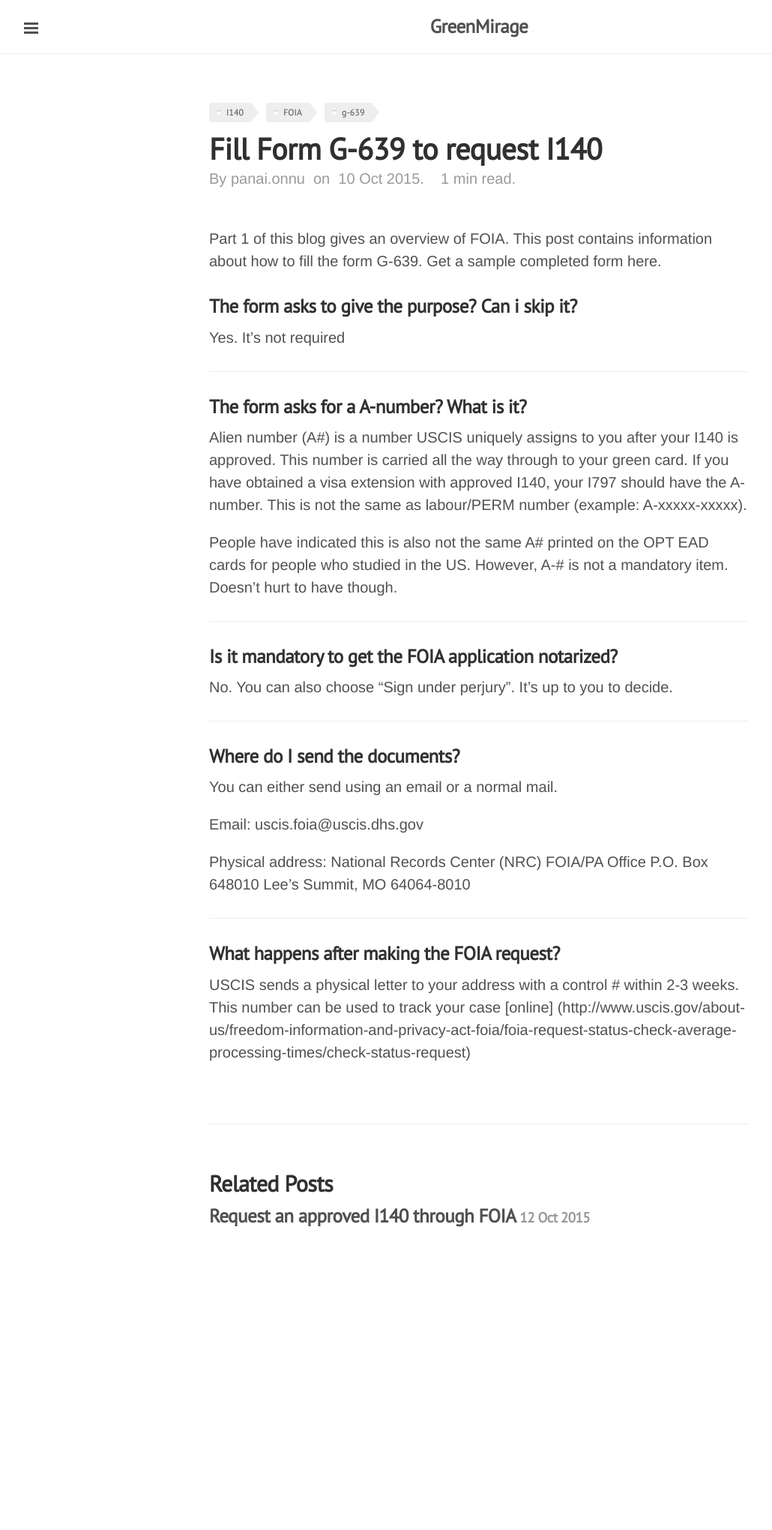
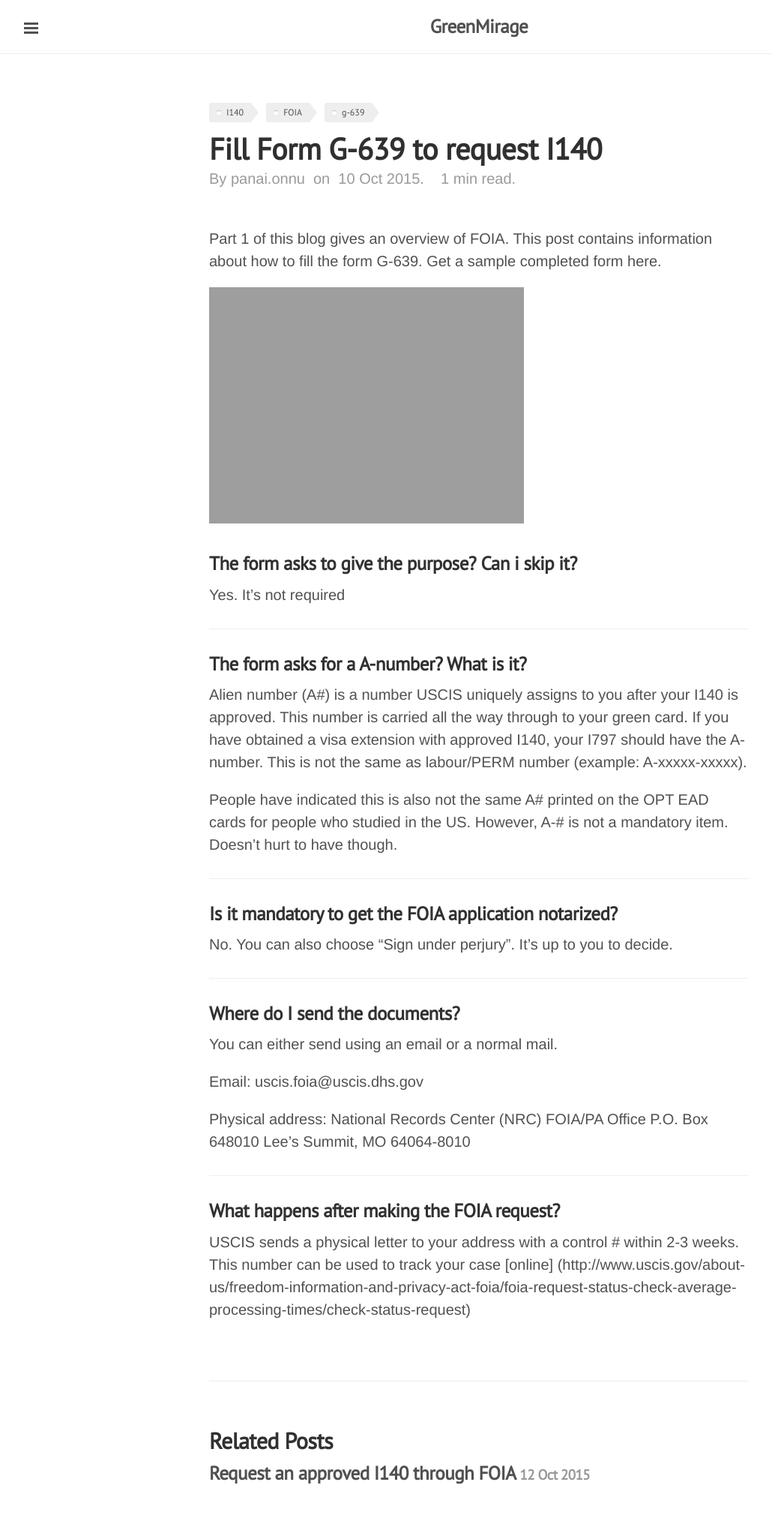
Before and after one commit to gitforwork2/gitforwork.github.io, a Jekyll site: the page built from _posts/2015-10-10-i140-foia-form-g-639-instruction.md, in a window 1280 px wide. Shown: the whole page at 75% size, without its empty margins (1-1031 px from the left). Built offline with Jekyll 4.4.1, drawn with Linux system fonts in a browser that asks for light colours; Markdown is read by kramdown in place of the engine named in the settings; before the commit the page ends 1697 px from its top, so only the background shows below that.

Commit message:
Experimenting a pdf

```diff
--- a/_posts/2015-10-10-i140-foia-form-g-639-instruction.md
+++ b/_posts/2015-10-10-i140-foia-form-g-639-instruction.md
@@ -9,6 +9,7 @@ description: Instruction to fill form g-639 to request approved I140
 [Part 1](http://greenmirage.com/posts/request-i140-via-foia/) of this blog gives an overview of FOIA.
 This post contains information about how to fill the form [G-639](http://www.uscis.gov/sites/default/files/files/form/g-639.pdf).
  Get a sample completed form [here]({{ site.url }}/assets/pdf/g-639.pdf).
+ <iframe width="420" height="315" src="{{ site.url }}/assets/pdf/g-639.pdf" frameborder="0" allowfullscreen></iframe>
 ###The form asks to give the purpose? Can i skip it?
 Yes. It's not required
 * * *
```
